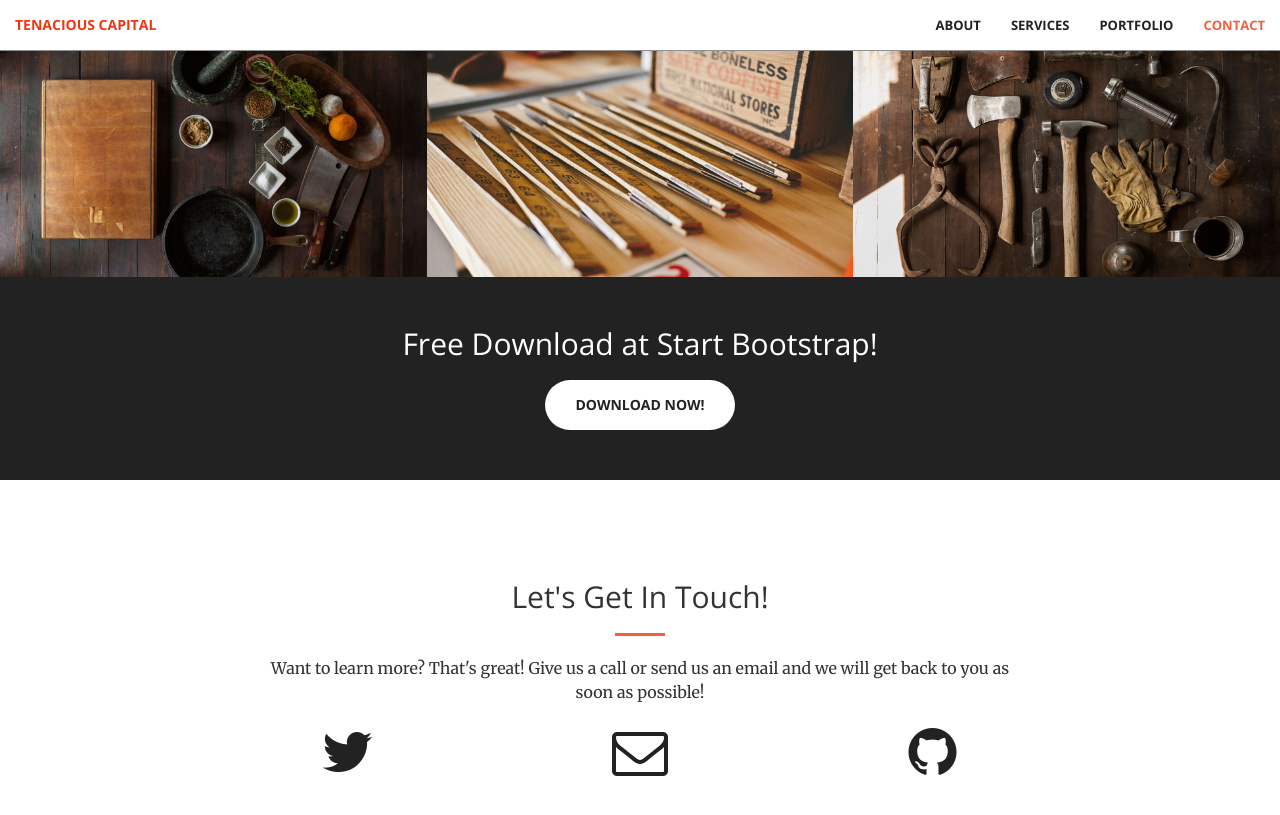
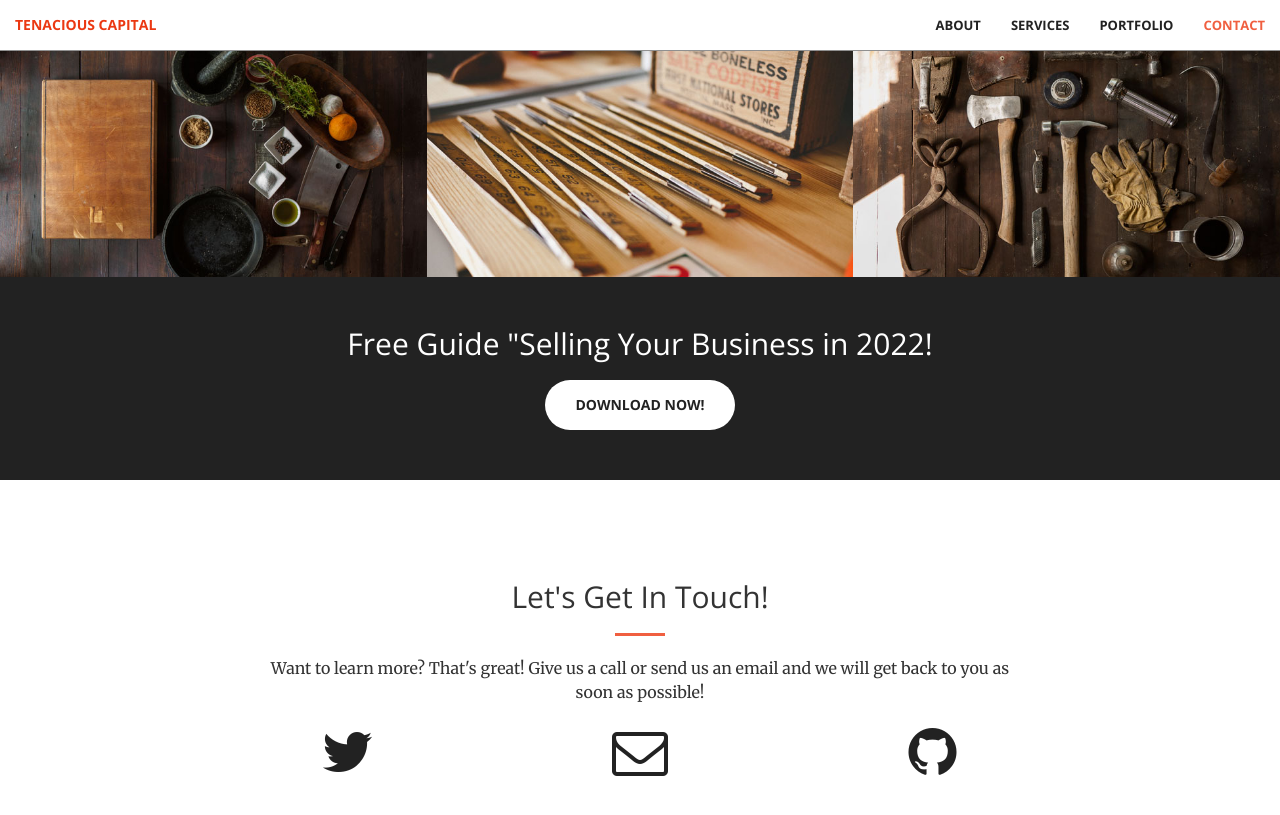
Before and after one commit to swagner2/tenaciouscap, a Jekyll site: the page built from index.html, in a window 1280 px wide and 900 px high, scrolled down 1981 px. Shown: the top 815 px of the window. Built offline with Jekyll 4.4.1, drawn with Linux system fonts in a browser that asks for light colours.

Commit message:
Update aside.html

```diff
--- a/_includes/aside.html
+++ b/_includes/aside.html
@@ -1,8 +1,8 @@
   <aside class="bg-dark">
       <div class="container text-center">
           <div class="call-to-action">
-              <h2>Free Download at Start Bootstrap!</h2>
-              <a href="#" class="btn btn-default btn-xl wow tada">Download Now!</a>
+              <h2>Free Guide "Selling Your Business in 2022!</h2>
+              <a href="https://forms.gle/SWyeGHaJCYhVvxzH8" class="btn btn-default btn-xl wow tada">Download Now!</a>
           </div>
       </div>
   </aside>
```
